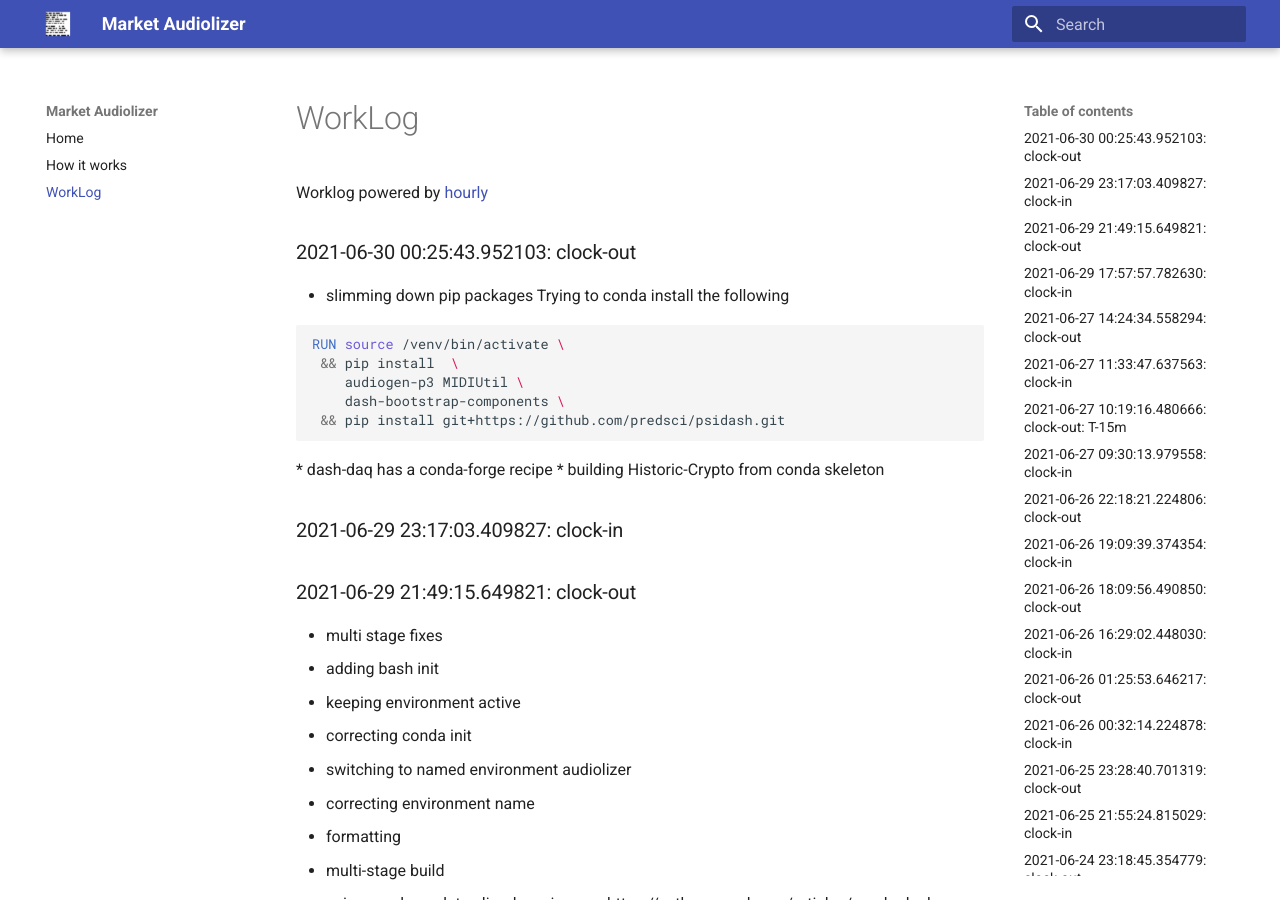
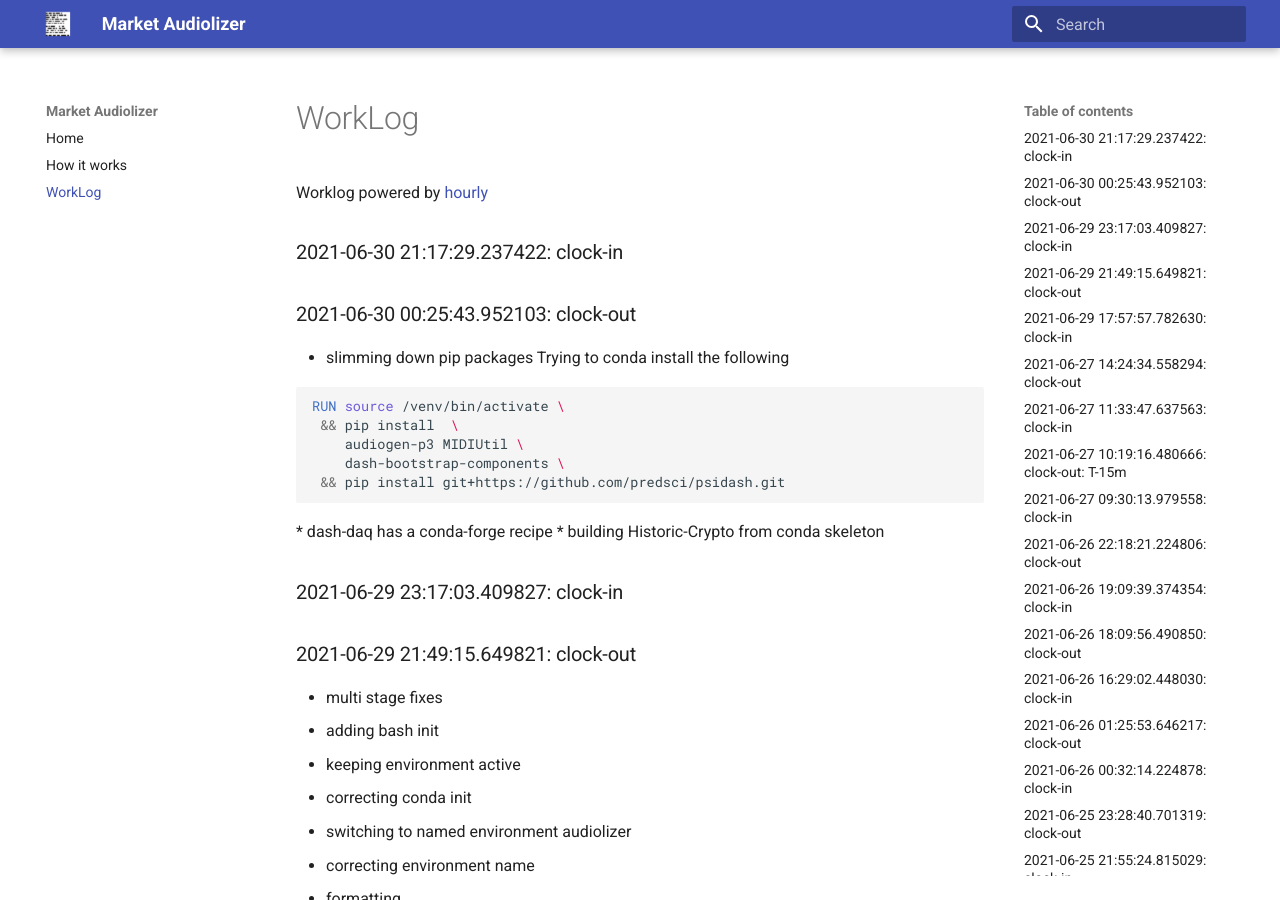
Before and after one commit to asherp/audiolizer, an MkDocs documentation site: the page built from docs/WorkLog.md, in a window 1280 px wide and 900 px high. Built offline with MkDocs 1.6.1 and Material for MkDocs 9.7.7, drawn with Linux system fonts in a browser that asks for light colours.

Commit message:
clock-in

```diff
--- a/WorkLog.md
+++ b/WorkLog.md
@@ -1,3 +1,6 @@
+
+### 2021-06-30 21:17:29.237422: clock-in
+
 ### 2021-06-30 00:25:43.952103: clock-out
 
 * slimming down pip packages
```
